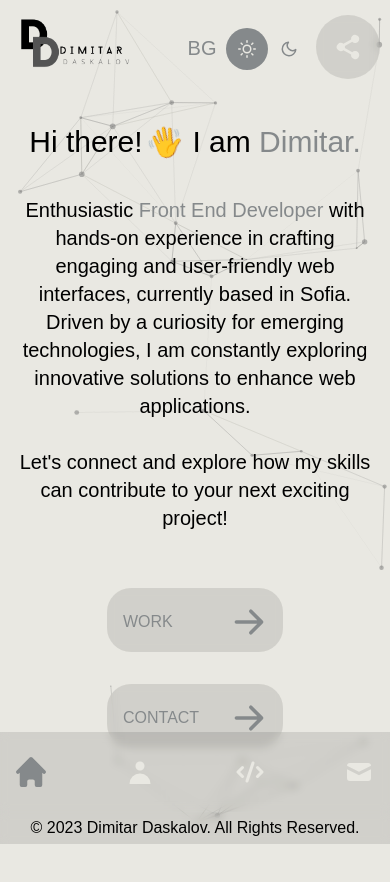
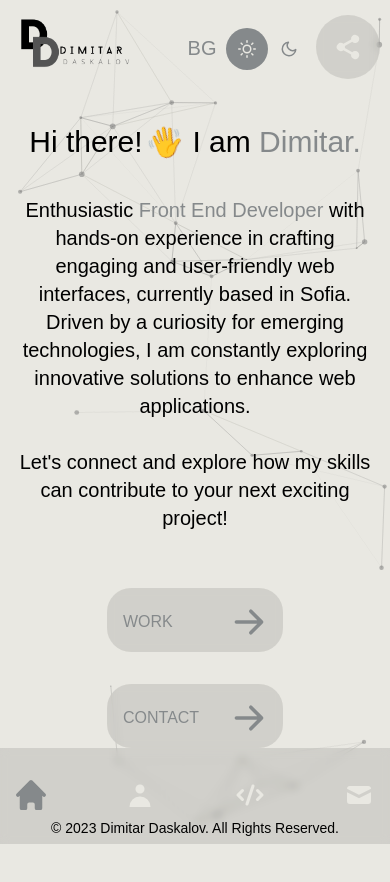
Before and after one commit to dimitar-daskalov/portfolio_website, a React (Vite) app: page /home in a window 390 px wide. Shown: the top 882 px of the page. Built offline with nearby package versions, Linux system fonts and the light colour scheme; no server answers; a web font is replaced by a local one.

Commit message:
fix: navigation mobile bug

```diff
--- a/src/components/layout/Footer.tsx
+++ b/src/components/layout/Footer.tsx
@@ -1,6 +1,6 @@
 const Footer = () => {
   return (
-    <span className="fixed flex items-center justify-center text-center bottom-0 text-md text-accent-2 w-full h-8 bg-accent-2/10 backdrop-blur-sm">
+    <span className="fixed hidden xl:flex items-center justify-center text-center bottom-0 text-md text-accent-2 w-full h-8 bg-accent-2/10 backdrop-blur-sm">
       © 2023 Dimitar Daskalov. All Rights Reserved.
     </span>
   );
--- a/src/components/layout/Navigation.tsx
+++ b/src/components/layout/Navigation.tsx
@@ -10,11 +10,12 @@ const Navigation = () => {
   const [t] = useTranslation("global");
 
   return (
-    <nav className="fixed flex flex-col items-center xl:justify-center gap-y-4 h-max bottom-8 xl:bottom-0 mt-auto xl:right-[1%] z-50 top-0 w-full xl:w-16 xl:max-w-md xl:h-screen">
+    <nav className="fixed flex flex-col items-center xl:justify-center gap-y-4 h-max bottom-0 mt-auto xl:right-[1%] z-50 top-0 w-full xl:w-16 xl:max-w-md xl:h-screen">
       <LanguageSwitcher />
       <SwitchThemeToggle />
       <Socials />
-      <div className="flex w-full xl:flex-col items-center justify-between xl:justify-center gap-y-10 px-4 md:px-40 xl:px-0 h-20 xl:h-max py-8 bg-accent-2/10 backdrop-blur-sm text-3xl xl:text-xl xl:rounded-full">
+      <div className="flex w-full flex-col gap-y-2 px-4 md:px-40 xl:px-0 h-[6rem] xl:h-max py-8 bg-accent-2/10 backdrop-blur-sm xl:rounded-full">
+        <div className="flex w-full xl:flex-col items-center justify-between gap-y-10 text-3xl xl:text-xl">
           {navigationData.map((link, index) => {
             return (
               <Link
@@ -43,6 +44,10 @@ const Navigation = () => {
             );
           })}
         </div>
+        <span className="xl:hidden text-center text-sm md:text-md text-accent-2 w-full">
+          © 2023 Dimitar Daskalov. All Rights Reserved.
+        </span>
+      </div>
     </nav>
   );
 };
```
Lines whose indentation alone changed are shown as unchanged.
